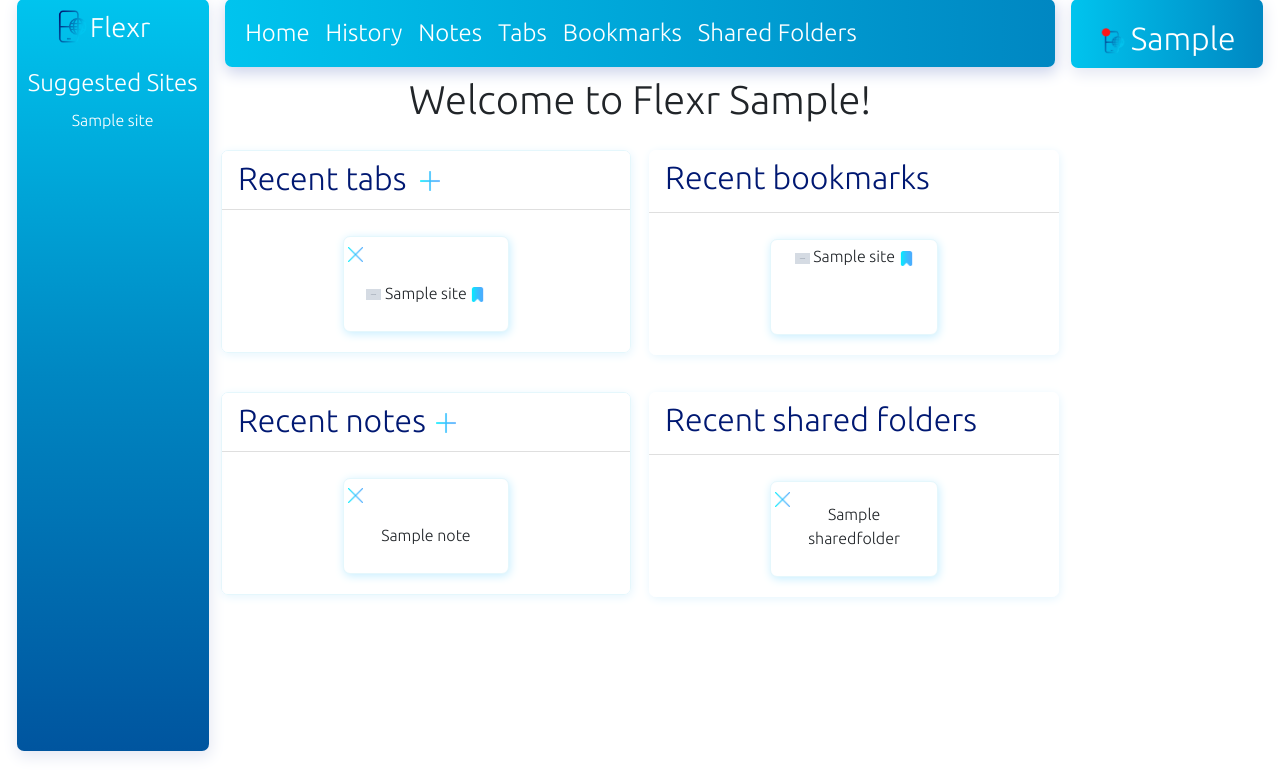
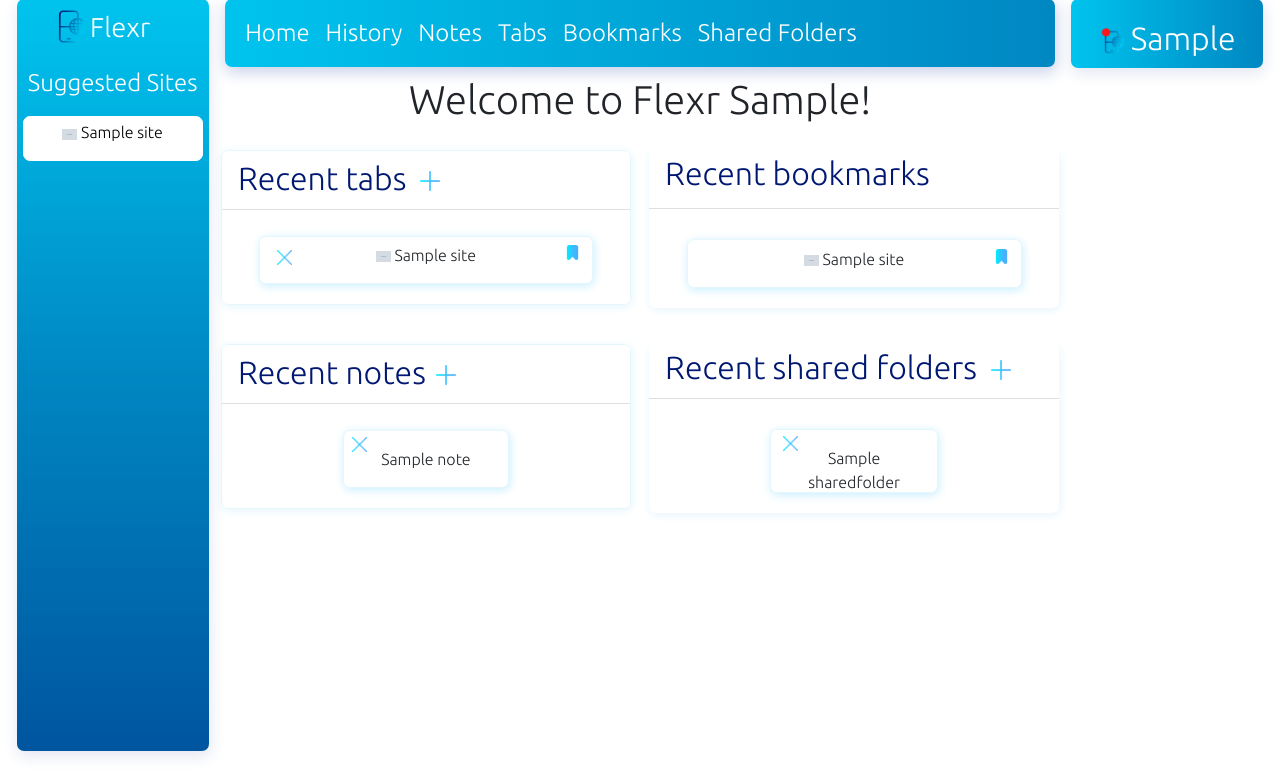
Before and after one commit to Capstone-Projects-2021-Spring/flexr-web, a Django app: page / in a window 1280 px wide. Shown: the part 18-800 px from the top of the page. Run offline with Django 3.2, Linux system fonts and the light colour scheme; a user stored in the database is signed in; tables that the repository leaves empty hold one stand-in row (values such as "Sample post"); grey boxes marked "Sample" are stand-in pictures; some libraries are stand-ins or nearby versions.

Commit message:
styling updates

```diff
--- a/flexr/flexr_web/context_processors.py
+++ b/flexr/flexr_web/context_processors.py
@@ -6,7 +6,8 @@ def add_variable_to_context(request):
             'curr_acc': request.user.accounts.get(account_id = request.session['account_id']),
             'Suggested_Sites': request.user.accounts.get(account_id = request.session['account_id']).suggested_sites.order_by('-site_ranking'),
             'acc_form': AccountForm(),
-            'note_form': CreateNoteForm()
+            'note_form': CreateNoteForm(),
+            'folder_form':EditSharedFolder(),
             }
     else:
         return {}
--- a/flexr/static/css/index.css
+++ b/flexr/static/css/index.css
@@ -54,20 +54,18 @@ body {
 
 #tabs, #notes{
     margin-right: 2%;
-    max-height: 27rem;
+
     overflow: auto;
 }
 
 #bookmarks, #shared_folders{
-    max-height: 27rem;
-    overflow: auto;
+    /* max-height: 27rem; */
 }
 
 .card-header{
     background-color: #ffffff !important;
     /* position: sticky; */
     z-index: 1;
-    /* top: -.5px; */
     width: 100%;
     margin-bottom: 10px;
     height: 100%;
@@ -83,7 +81,6 @@ h2{
     border-radius: 7px;
     text-align:center;
     box-shadow: 1px 2px 10px  hsl(198, 100%, 89%);
-    margin: 1%;
 }
 
 #account:hover, #tab:hover, #note:hover, #history:hover, #bookmark:hover, #sf:hover{
@@ -104,8 +101,8 @@ h2{
 .card{
     /* box-shadow: 1px 1px 10px 1px #ccd3eb; */
     border: 1px solid #e5f7fc ;
-    padding: 1%;
-    height: 6rem;
+    /* padding: 1%; */
+
     word-wrap: break-word;
     text-overflow: ellipsis;
 }
--- a/flexr/static/css/nav.css
+++ b/flexr/static/css/nav.css
@@ -101,7 +101,7 @@ h2{
     border-radius: 7px;
     text-align:center;
     margin: 1%;
-    max-height: 8rem;
+    max-height: 4rem;
     word-wrap: break-word;
 }
 
@@ -115,7 +115,7 @@ h2{
 }
 
 .close{
-    margin-top: 3%;
+    /* margin-top: 3%; */
 }
 
 #plus-icon{
@@ -158,8 +158,6 @@ h2{
 .card{
     /* box-shadow: 1px 1px 10px 1px #ccd3eb; */
     border: 1px solid #e5f7fc ;
-    padding: .5%;
-    height: 5rem;
     overflow: hidden;
 }
 
@@ -387,3 +385,11 @@ img:hover{
     zoom: 1.2;
     cursor: pointer;
 }
+
+.bm_icon{
+    position: absolute;
+    margin-top: 2.5%;
+    margin-right: 3.5%;
+    top:0;
+    right: 0;
+}
--- a/flexr/templates/flexr_web/index.html
+++ b/flexr/templates/flexr_web/index.html
@@ -51,34 +51,21 @@
                     <h2 style="display:inline">Recent tabs</h2>
                     <img id="plus-icon" class="plus-icon icon" width = 20px; data-toggle="modal" data-target="#add_tab" src="{% static 'icons/plus.png' %}">
                 </div>
-                <script>
-
-                </script>
-
-                <div class = "card-body row justify-content-center">
-
+                <div class="card-body justify-content-center row">
                     {%for tab in Tabs%}
-
-                        <div id = "tab" class = "tab card col-lg-5 "  >
-                            <div class="card-body"  style="position: relative;">
-                                <span style="position: absolute; top:0; left:0;">
-                                    <img class="close icon" onclick=" var conf = confirm('Do you want to close this tab?'); if(conf){ window.location.href = '/close_tab/{{tab.id}}'}" src="{% static 'icons/cancel.png' %}" width= 15px>
+                        <div id = "bookmark" class = "card col-md-10" style="height: auto;" >
+                            <span style="display: inline; position: absolute; left: 0; top: 0; margin-left: 5%; margin-top: 2%;">
+                                <img class="icon" onclick=" var conf = confirm('Do you want to close this tab?'); if(conf){ window.location.href = '/close_tab/{{tab.id}}'}" src="{% static 'icons/cancel.png' %}" width= 15px>
                             </span>
-                                <br>
-                                <p onclick="window.open('{{tab.site.url}}')" style="display: inline;">
+                                <p onclick="window.open('{{tab.site.url}}')"  style="display: inline; margin-top: 2%;">
                                     {%if tab.site.favicon_img_url != None%}
-                                    <img src="{{ tab.site.favicon_img_url }}" width="15px">
+                                        <img class = "icon" src="{{ tab.site.favicon_img_url }}" width="15px">
+                                    {%endif%}{{tab.site}}</p>
+                                {%if tab.site.bookmarked > 0%}
+                                    <img class="bm_icon icon" onclick="window.location.href = 'delete_bookmark/{{tab.site.bookmarked}}'" src="{% static 'icons/bookmarked.png' %}" width= 15px>
+                                {%else%}
+                                    <img class="bm_icon icon" onclick="window.location.href = 'add_bookmark/{{tab.id}}'" src="{% static 'icons/empty-bookmark.png' %}" width= 15px>
                                 {%endif%}
-                                {{tab.site}}
-                                </p>
-                                <span style="display: inline;">
-                                    {%if tab.site.bookmarked > 0%}
-                                        <img class="bm icon" onclick="window.location.href = 'delete_bookmark/{{tab.site.bookmarked}}'" src="{% static 'icons/bookmarked.png' %}" width= 15px>
-                                    {%else%}
-                                        <img class="bm icon" onclick="window.location.href = 'add_bookmark/{{tab.id}}'" src="{% static 'icons/empty-bookmark.png' %}" width= 15px>
-                                    {%endif%}
-                                </span>
-                            </div>
                         </div>
                     {%endfor%}
                 </div>
@@ -87,24 +74,30 @@
                 <div class = "card-header sticky-top">
                     <h2>Recent bookmarks</h2>
                 </div>
-                <div class = "card-body row justify-content-center">
+                <div class="card-body justify-content-center row">
                     {%for bm in Bookmarks%}
-
-                        <div id = "bookmark" class = "tab card col-lg-5"  >
-
-                            <span style="display: inline;">
-
-                            <p onclick="window.open('{{bm.site.url}}')"  style="display: inline;">
-                                {{bm.sitee.favicon_img_url}}
+                        <div id = "bookmark" class = "card col-md-10" style="height: auto;" >
+                                <p onclick="window.open('{{bm.site.url}}')"  style="display: inline; margin-top: 2%;">
                                     {%if bm.site.favicon_img_url != None%}
                                         <img class = "icon" src="{{ bm.site.favicon_img_url }}" width="15px">
                                     {%endif%}{{bm.site}}</p>
-                                <img class="bm icon" onclick="window.location.href = '/delete_bookmark/{{bm.site.bookmarked}}'" src="{% static 'icons/bookmarked.png' %}" width= 15px>
+                                    <img class="bm_icon icon" onclick="window.location.href = 'delete_bookmark/{{bm.site.bookmarked}}'" src="{% static 'icons/bookmarked.png' %}" width= 15px>
+                        </div>
+                    {%endfor%}
+                </div>
+                <!-- <div class="card-body justify-content-center row">
+                    {%for bm in Bookmarks%}
+                        <div id = "bookmark" class = "card col-md-10" style="height: auto;" >
+                            <span style="display: inline;">
+                            <p onclick="window.open('{{bm.site.url}}')"  style="display: inline; margin-top: 2%;">
+                                {%if bm.site.favicon_img_url != None%}
+                                    <img class = "icon" src="{{ bm.site.favicon_img_url }}" width="15px">
+                                {%endif%}{{bm.site}}</p>
+                                <img class="bm_icon icon" onclick="window.location.href = '/delete_bookmark/{{bm.site.bookmarked}}'" src="{% static 'icons/bookmarked.png' %}" width= 15px>
                             </span>
                         </div>
-
                     {%endfor%}
-                </div>
+                </div> -->
             </div>
         </div>
 
@@ -122,18 +115,16 @@
                     {%for note in Notes%}
 
                         <div id = "note" class = "note card col-lg-5"  >
-                            <span style="text-align: left;">
+                            <div class="card-body" style="">
+                                <span style="position: absolute; top:0; left:0; margin-left: 5%;">
                                     {%if not note.lock%}
                                         <img style= "display: inline;"  class="close icon" onclick=" var conf = confirm('Do you want to delete this note?'); if(conf){ window.location.href = '/delete-note/{{note.id}}'}" src="{% static 'icons/cancel.png' %}" width= 15px>
                                     {%else%}
                                         <img style= "display: inline;"  class="close icon" onclick=" var conf = confirm('You must unlock this note to delete it.'); if(conf){ window.location.href = '/opennote/{{note.id}}'}" src="{% static 'icons/cancel.png' %}" width= 15px>
                                     {%endif%}
                                 </span>
-                           <script>
 
-                            </script>
-                            <div class="card-body" onclick="window.location.href = '/opennote/{{note.id}}'" style="">
-                                <p style="display: inline;">{{note}}</p>
+                                <p style="display: inline;" onclick="window.location.href = '/opennote/{{note.id}}'">{{note}}</p>
                                 {%if note.lock%}
                                     <img style= "display: inline;" class="lock icon" src="{% static 'icons/lock.png' %}" width= 15px>
                                 {%endif%}
@@ -146,7 +137,8 @@
             </div>
             <div id = "bookmarks" class="col-lg-4">
                 <div class = "card-header sticky-top">
-                    <h2>Recent shared folders</h2>
+                    <h2 style="display: inline;">Recent shared folders</h2>
+                    <img id="plus-icon" width = 20px id = "plus-icon" src="{% static 'icons/plus.png'%}" class = "icon" data-toggle="modal" data-target="#folder">
                 </div>
                 <div class = "card-body row justify-content-center" style="position: relative;">
                     {%for sf in Folders%}
--- a/flexr/templates/flexr_web/navbar.html
+++ b/flexr/templates/flexr_web/navbar.html
@@ -33,7 +33,7 @@
   <nav class="navbar navbar-expand-lg  bg-transparent">
 
     <button class="navbar-toggler" type="button" data-toggle="collapse" data-target="#navbarSupportedContent" aria-controls="navbarSupportedContent" aria-expanded="false" aria-label="Toggle navigation">
-      <span class="navbar-toggler-icon"> <i title="" class="fa fa-bars"></i></span>
+      <span class="navbar-toggler-icon">      <img src="{% static 'icons/menu.png' %}" width="20px" style="display: inline;  padding-bottom: 5%;"></span>
     </button>
 
     <div class="collapse navbar-collapse" id="navbarSupportedContent">
@@ -148,12 +148,16 @@
 
       <a class="navbar-brand" href="/"><img src="{% static 'flexr_light.png' %}" width="70%" style="padding-bottom: 8%;"></a>
       <h2 id = "sites-head">Suggested Sites</h2>
-      <div id = "sites_nav">
-        {%for site in Suggested_Sites%}
-                <div id = "acc" class = "col-lg-10" onclick="window.open('{{site.url}}'); ">
-                        <p>{{site.name}}</p>
-                </div>
-        {%endfor%}
+      <div id = "sites_nav" class="row justify-content-center" >
+
+          {%for site in Suggested_Sites%}
+          <div id = "bookmark" class = "card col-md-10" style="height: auto; color: black; box-shadow: none !important; margin-top: 4%; border: 1px solid white; background-color: white;" >
+            <p onclick="window.open('{{site.url}}')"  style="display: inline; margin-top: 2%;">
+                {%if site.favicon_img_url != None%}
+                    <img class = "icon" src="{{ site.favicon_img_url }}" width="15px">
+                {%endif%}{{site}}</p>
+          </div>
+          {%endfor%}
      </div>
     </div>
   </div>
@@ -246,5 +250,37 @@
         </div>
     </div>
     </div>
+    <div class="modal fade" id="folder" tabindex="-1" role="dialog" aria-labelledby="folderLabel" aria-hidden="true">
+      <div class="modal-dialog" role="document">
+          <div class="modal-content">
+          <div class="modal-header">
+              <h5 class="modal-title" id="folderLabel">Create a shared folder</h5>
+              <img class = "icon" data-dismiss="modal" src = "{% static 'icons/cancel.png' %}" width=20px>
+              </button>
+          </div>
+          <div class="modal-body">
+              <form method="post" action="/add_shared_folder/">
+                  {% csrf_token %}
+                      {% for field in folder_form %}
+                          <p>
+                              {{ field.label_tag }}<br>
+                              {{ field }}
+                              {% if field.help_text %}
+                                  <small style="color: grey">{{ field.help_text }}</small>
+                              {% endif %}
+                              {% for error in field.errors %}
+                                  <p style="color: red">{{ error }}</p>
+                              {% endfor %}
+                          </p>
+                      {% endfor %}
+
+                  <div class="modal-footer">
+                      <button type="submit" class="btn btn-primary">Create folder</button>
+                  </div>
+              </form>
+          </div>
+          </div>
+      </div>
+      </div>
 </body>
 </html>
```
Also changed, not shown: flexr/flexr_web/class_views/IndexView.py (+4 -4 lines), flexr/static/css/base.css (+4 -5 lines), flexr/templates/flexr_web/bookmark_folder.html (+10 -5 lines), flexr/templates/flexr_web/bookmarks.html (+6 -3 lines), flexr/templates/flexr_web/shared_folders.html (+0 -31 lines). Lines whose indentation alone changed are shown as unchanged.
